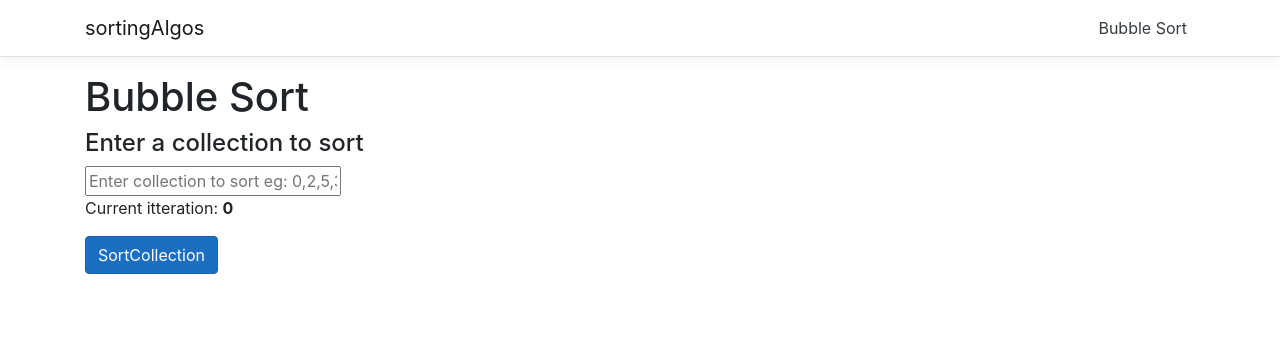
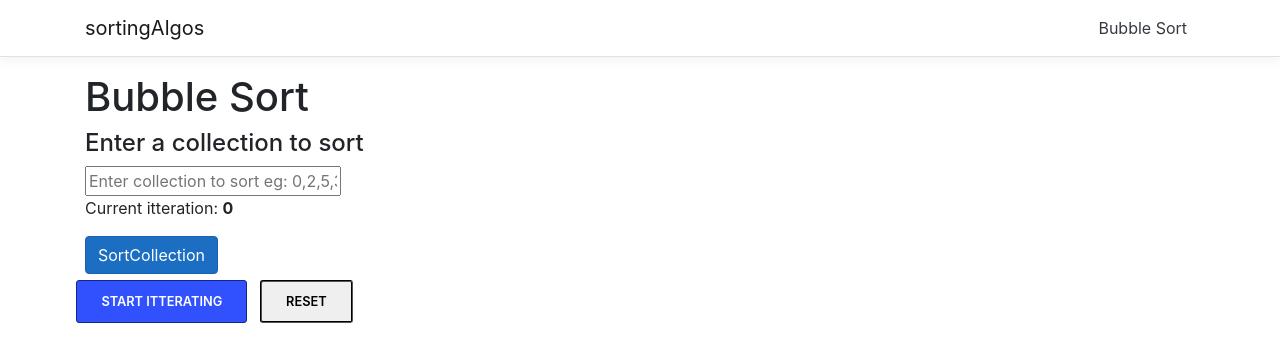
Before and after one commit to GorginZ/sortingAlgos, a React (Create React App) app in the folder ClientApp/: page / in a window 1280 px wide. Shown: the top 362 px of the page. Built offline with nearby package versions, Linux system fonts and the light colour scheme.

Commit message:
timer for current itteration

```diff
--- a/ClientApp/src/components/Timer.jsx
+++ b/ClientApp/src/components/Timer.jsx
@@ -24,7 +24,7 @@ const Timer = (props) => {
           // onTick && onTick(seconds + 1);
           return seconds + 1;
         });
-      }, 1000);
+      }, 100);
     } else if (!isActive && seconds !== 0) {
       clearInterval(interval);
     }
@@ -34,6 +34,14 @@ const Timer = (props) => {
   return (
     <TimerContext.Provider value={seconds}>
       {props.children}
+ <div className="row">
+        <button className={`button button-primary button-primary-${isActive ? 'active' : 'inactive'}`} onClick={toggle}>
+          {isActive ? 'Pause Itteration' : 'Start Itterating'}
+        </button>
+        <button className="button" onClick={reset}>
+          Reset
+        </button>
+      </div>
     </TimerContext.Provider>
   );
 };
```
